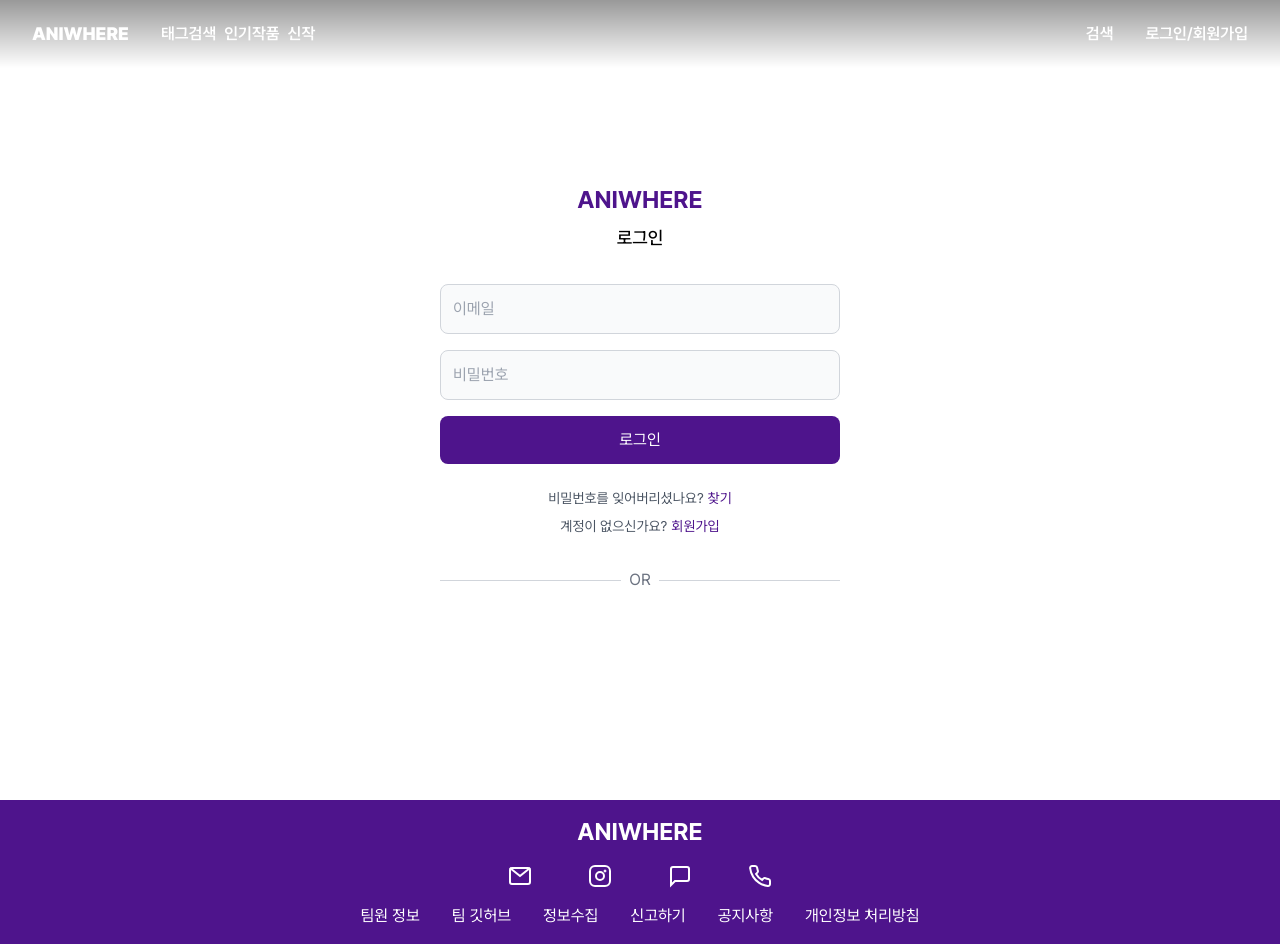
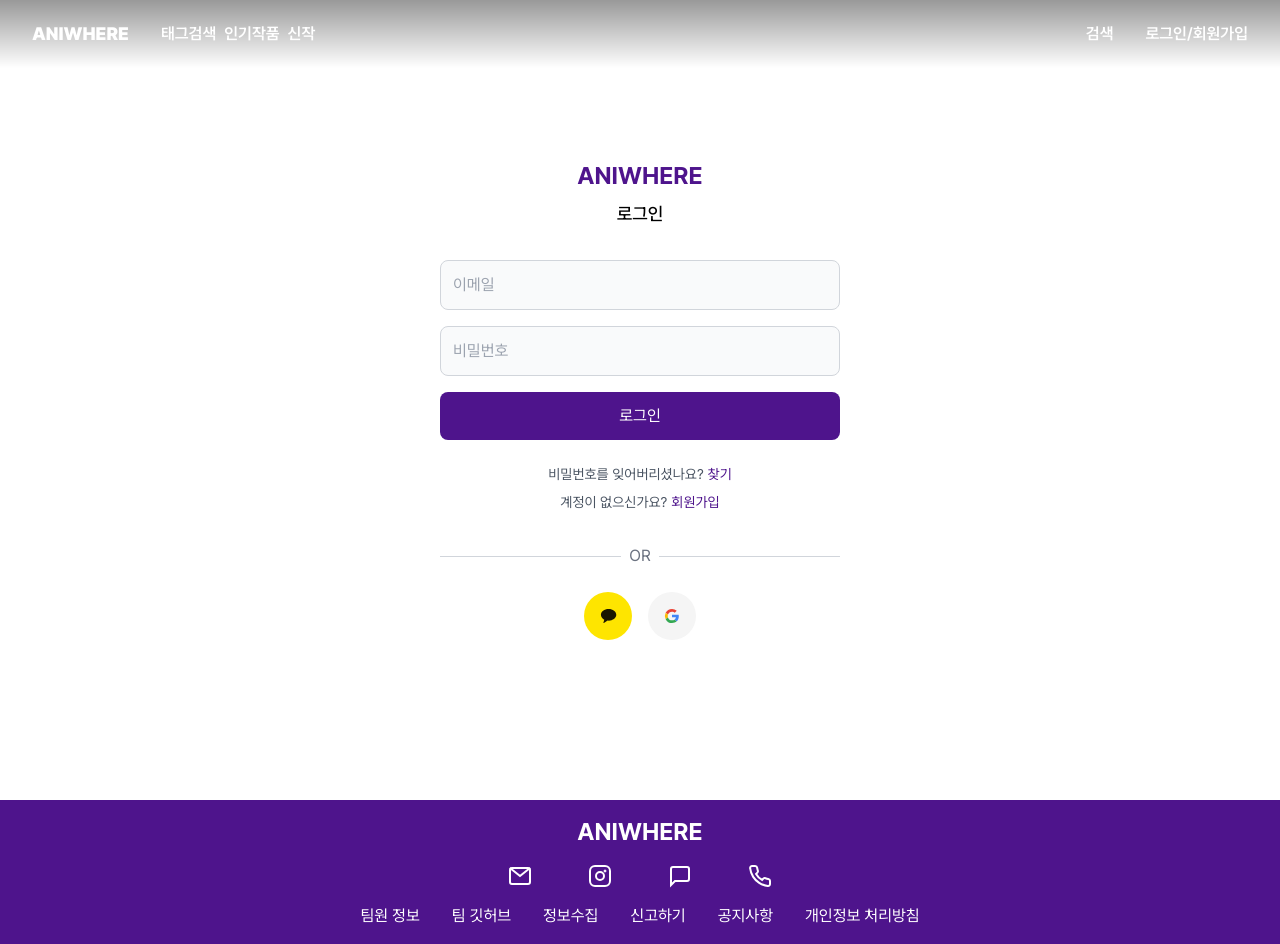
Before and after one commit to Project-aniwhere/Aniwhere-FE, a Next.js app: page /login in a window 1280 px wide. Built offline with nearby package versions, Linux system fonts and the light colour scheme.

Commit message:
(feat) 로그인페이지 -> signup페이지로 이동하는 link 추가 #

```diff
--- a/src/component/login/login-container.tsx
+++ b/src/component/login/login-container.tsx
@@ -6,6 +6,7 @@
 import UnderlineButton from '../common/button/hover-underline-button';
 import IconButton from '../common/button/icon-button';
 import DefaultInput from '../common/input/default-input';
+import Link from 'next/link';
 
 const LoginContainer = () => {
   return (
@@ -41,7 +42,9 @@
         </span>
         <span className='mt-2 text-gray-600 inline-flex'>
           <p>계정이 없으신가요?</p>
-          <UnderlineButton className='ml-1' text='회원가입' />
+          <Link href='/signup'>
+            <UnderlineButton className='ml-1' text='회원가입' />
+          </Link>
         </span>
       </div>
 
@@ -54,8 +57,13 @@
         </div>
 
         <div className='flex justify-center gap-4 mt-6'>
-          <IconButton Icon={KakaotalkSvg} height='3rem' width='3rem' />
-          <IconButton Icon={GoogleSvg} height='3rem' width='3rem' />
+          <IconButton>
+            <KakaotalkSvg height='3rem' width='3rem' />
+          </IconButton>
+
+          <IconButton>
+            <GoogleSvg height='3rem' width='3rem' />
+          </IconButton>
         </div>
       </div>
     </div>
```
